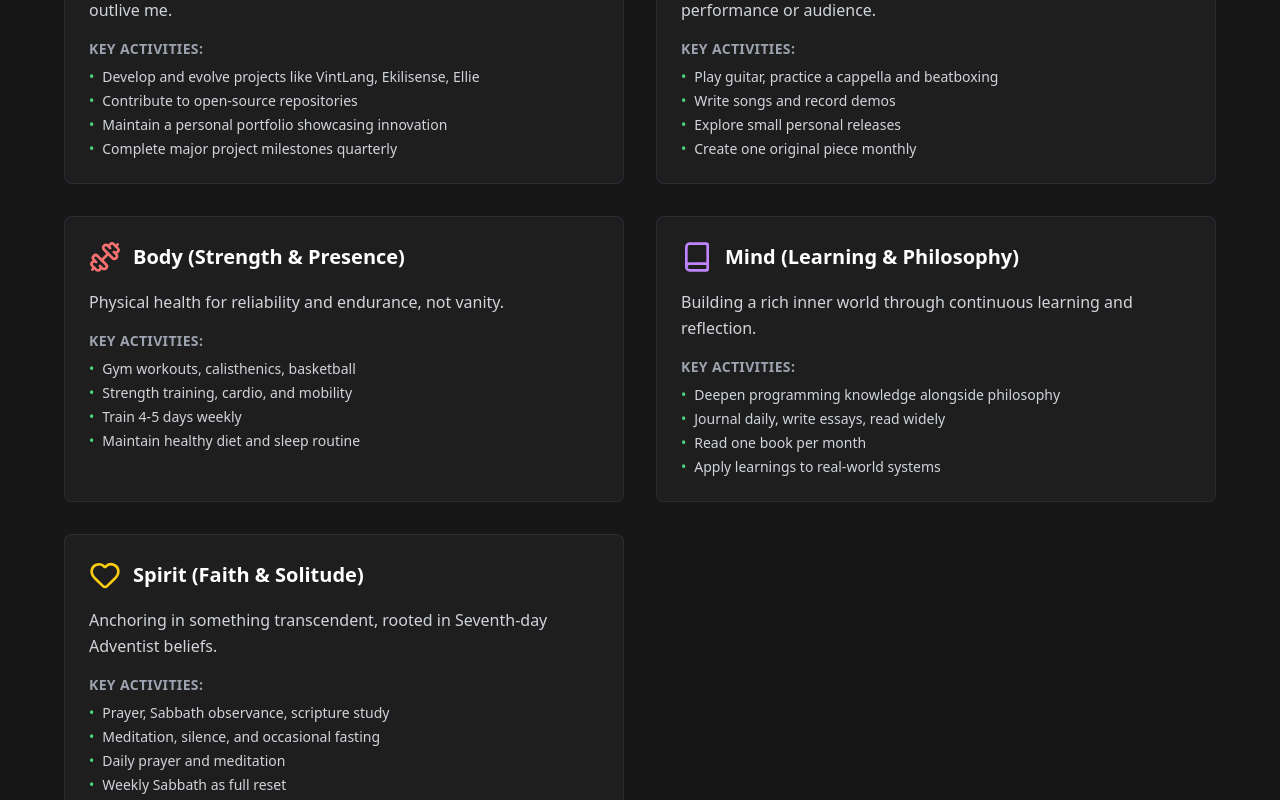
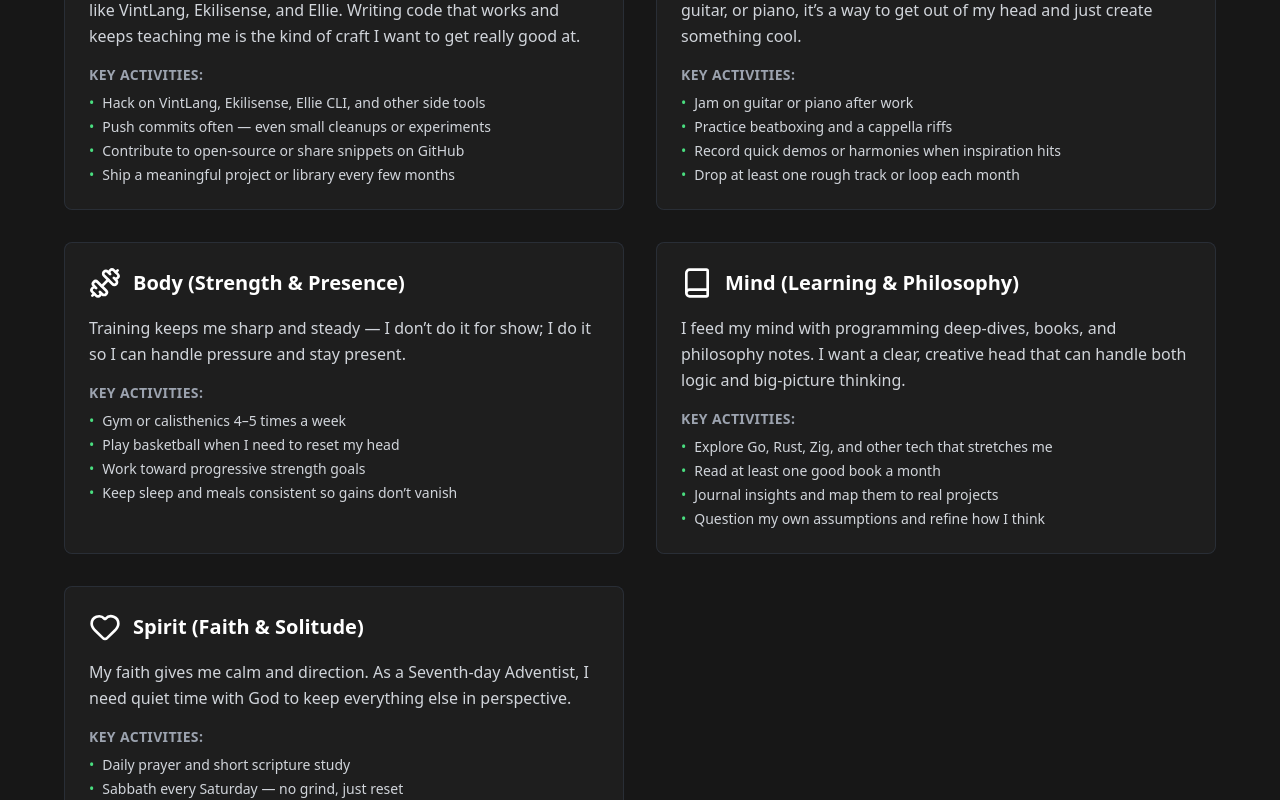
Before and after one commit to tacheraSasi/next-folio, a Next.js app: page /philosophy in a window 1280 px wide. Shown: the part 980-1780 px from the top of the page. Built offline with nearby package versions, Linux system fonts and the light colour scheme.

Commit message:
feat: refactor PhilosophyPage and add pillars data structure

```diff
--- a/app/philosophy/page.tsx
+++ b/app/philosophy/page.tsx
@@ -1,75 +1,13 @@
-"use client"
+"use client";
 import { motion } from "framer-motion";
-import { Brain, Code, Music, Dumbbell, Book, Heart } from "lucide-react";
+import { Brain } from "lucide-react";
 import Header from "@/components/Header";
 import Footer from "@/components/Footer";
 import StarryBackground from "@/components/StarryBackground";
 import SplashCursor from "@/components/SplashCursor";
+import { pillars } from "@/lib/pillars";
 
 export default function PhilosophyPage() {
-  const pillars = [
-    {
-      icon: Code,
-      title: "Creation (Programming & Engineering)",
-      description: "Building software, tools, and systems that have lasting impact and outlive me.",
-      color: "text-blue-400",
-      activities: [
-        "Develop and evolve projects like VintLang, Ekilisense, Ellie",
-        "Contribute to open-source repositories",
-        "Maintain a personal portfolio showcasing innovation",
-        "Complete major project milestones quarterly"
-      ]
-    },
-    {
-      icon: Music,
-      title: "Music (Expression & Flow)",
-      description: "Pure form of self-expression and therapy, independent of performance or audience.",
-      color: "text-green-400",
-      activities: [
-        "Play guitar, practice a cappella and beatboxing",
-        "Write songs and record demos",
-        "Explore small personal releases",
-        "Create one original piece monthly"
-      ]
-    },
-    {
-      icon: Dumbbell,
-      title: "Body (Strength & Presence)",
-      description: "Physical health for reliability and endurance, not vanity.",
-      color: "text-red-400",
-      activities: [
-        "Gym workouts, calisthenics, basketball",
-        "Strength training, cardio, and mobility",
-        "Train 4-5 days weekly",
-        "Maintain healthy diet and sleep routine"
-      ]
-    },
-    {
-      icon: Book,
-      title: "Mind (Learning & Philosophy)",
-      description: "Building a rich inner world through continuous learning and reflection.",
-      color: "text-purple-400",
-      activities: [
-        "Deepen programming knowledge alongside philosophy",
-        "Journal daily, write essays, read widely",
-        "Read one book per month",
-        "Apply learnings to real-world systems"
-      ]
-    },
-    {
-      icon: Heart,
-      title: "Spirit (Faith & Solitude)",
-      description: "Anchoring in something transcendent, rooted in Seventh-day Adventist beliefs.",
-      color: "text-yellow-400",
-      activities: [
-        "Prayer, Sabbath observance, scripture study",
-        "Meditation, silence, and occasional fasting",
-        "Daily prayer and meditation",
-        "Weekly Sabbath as full reset"
-      ]
-    }
-  ];
-
   return (
     <>
       <SplashCursor />
@@ -90,7 +28,11 @@ export default function PhilosophyPage() {
                   My Life Philosophy
                 </h1>
                 <p className="text-xl text-gray-300 max-w-4xl mx-auto">
-                  This document outlines the vision for my life, centered around five core pillars that provide structure, purpose, and fulfillment. These pillars are designed to be self-sustaining, independent of external relationships or validation, and adaptable to solitude.
+                  This document outlines the vision for my life, centered around
+                  five core pillars that provide structure, purpose, and
+                  fulfillment. These pillars are designed to be self-sustaining,
+                  independent of external relationships or validation, and
+                  adaptable to solitude.
                 </p>
               </motion.div>
             </div>
@@ -105,16 +47,21 @@ export default function PhilosophyPage() {
                 animate={{ opacity: 1, y: 0 }}
                 transition={{ delay: 0.2 }}
               >
-                <h2 className="text-3xl font-bold mb-6 text-green-400">Introduction</h2>
+                <h2 className="text-3xl font-bold mb-6 text-green-400">
+                  Introduction
+                </h2>
                 <div className="space-y-4 text-gray-300 leading-relaxed">
                   <p>
-                    These pillars draw from my passions in coding, systems building, music, physical fitness,
-                    intellectual growth, and spirituality. The goal is a balanced, disciplined life where each
-                    pillar supports the others, fostering long-term growth and inner peace.
+                    These pillars draw from my passions in coding, systems
+                    building, music, physical fitness, intellectual growth, and
+                    spirituality. The goal is a balanced, disciplined life where
+                    each pillar supports the others, fostering long-term growth
+                    and inner peace.
                   </p>
                   <p>
-                    This structure ensures I&apos;m not fragmented but focused on a holistic system that works in
-                    isolation, scales with life changes, and promotes interdependence among the pillars
+                    This structure ensures I&apos;m not fragmented but focused
+                    on a holistic system that works in isolation, scales with
+                    life changes, and promotes interdependence among the pillars
                     (e.g., mind fuels creation, spirit drives discipline).
                   </p>
                 </div>
@@ -145,14 +92,23 @@ export default function PhilosophyPage() {
                   >
                     <div className="flex items-center mb-4">
                       <pillar.icon className={`w-8 h-8 mr-3 ${pillar.color}`} />
-                      <h3 className="text-xl font-semibold text-white">{pillar.title}</h3>
+                      <h3 className="text-xl font-semibold text-white">
+                        {pillar.title}
+                      </h3>
                     </div>
-                    <p className="text-gray-300 mb-4 leading-relaxed">{pillar.description}</p>
+                    <p className="text-gray-300 mb-4 leading-relaxed">
+                      {pillar.description}
+                    </p>
                     <div>
-                      <h4 className="text-sm font-semibold text-gray-400 mb-2 uppercase tracking-wide">Key Activities:</h4>
+                      <h4 className="text-sm font-semibold text-gray-400 mb-2 uppercase tracking-wide">
+                        Key Activities:
+                      </h4>
                       <ul className="space-y-1">
                         {pillar.activities.map((activity, actIndex) => (
-                          <li key={actIndex} className="text-sm text-gray-300 flex items-start">
+                          <li
+                            key={actIndex}
+                            className="text-sm text-gray-300 flex items-start"
+                          >
                             <span className="text-green-400 mr-2">•</span>
                             {activity}
                           </li>
@@ -230,26 +186,52 @@ export default function PhilosophyPage() {
                 animate={{ opacity: 1, y: 0 }}
                 transition={{ delay: 1.0 }}
               >
-                <h2 className="text-3xl font-bold mb-6 text-green-400">Principles for Living This Life</h2>
+                <h2 className="text-3xl font-bold mb-6 text-green-400">
+                  Principles for Living This Life
+                </h2>
                 <div className="grid grid-cols-1 md:grid-cols-2 gap-6">
                   {[
-                    { title: "Independence", desc: "Everything is solitude-friendly—no reliance on others" },
-                    { title: "Scalability", desc: "Pillars adapt (e.g., travel → portable guitar; injury → modified Body routines)" },
-                    { title: "Balance & Synergy", desc: "Each pillar feeds others—e.g., Spirit provides motivation for all" },
-                    { title: "Discipline Over Motivation", desc: "Habits build through consistency, not mood" },
-                    { title: "Measurement", desc: "Track via journal or app: project commits, workout logs" },
-                    { title: "Long-Term Vision", desc: "By 2030, have impactful software, music catalog, peak physical form, published writings, deepened faith" }
+                    {
+                      title: "Independence",
+                      desc: "Everything is solitude-friendly—no reliance on others",
+                    },
+                    {
+                      title: "Scalability",
+                      desc: "Pillars adapt (e.g., travel → portable guitar; injury → modified Body routines)",
+                    },
+                    {
+                      title: "Balance & Synergy",
+                      desc: "Each pillar feeds others—e.g., Spirit provides motivation for all",
+                    },
+                    {
+                      title: "Discipline Over Motivation",
+                      desc: "Habits build through consistency, not mood",
+                    },
+                    {
+                      title: "Measurement",
+                      desc: "Track via journal or app: project commits, workout logs",
+                    },
+                    {
+                      title: "Long-Term Vision",
+                      desc: "By 2030, have impactful software, music catalog, peak physical form, published writings, deepened faith",
+                    },
                   ].map((principle) => (
-                    <div key={principle.title} className="bg-neutral-700/50 rounded-lg p-4">
-                      <h3 className="text-lg font-semibold text-white mb-2">{principle.title}</h3>
+                    <div
+                      key={principle.title}
+                      className="bg-neutral-700/50 rounded-lg p-4"
+                    >
+                      <h3 className="text-lg font-semibold text-white mb-2">
+                        {principle.title}
+                      </h3>
                       <p className="text-gray-300 text-sm">{principle.desc}</p>
                     </div>
                   ))}
                 </div>
                 <div className="mt-6 p-4 bg-gradient-to-r from-green-900/50 to-green-800/50 rounded-lg border border-green-700/50">
                   <p className="text-green-200 italic text-center">
-                    &quot;This structure isn&apos;t rigid—it&apos;s a compass. Living this way ensures a life of purpose,
-                    growth, and contentment, regardless of external factors.&quot;
+                    &quot;This structure isn&apos;t rigid—it&apos;s a compass.
+                    Living this way ensures a life of purpose, growth, and
+                    contentment, regardless of external factors.&quot;
                   </p>
                 </div>
               </motion.div>
--- /dev/null
+++ b/lib/pillars.ts
@@ -0,0 +1,69 @@
+import { Book, Code, Dumbbell, Heart, Music } from "lucide-react";
+
+export const pillars = [
+  {
+    icon: Code,
+    title: "Creation (Programming & Engineering)",
+    description:
+      "I love building stuff — from little npm packages to full-on systems like VintLang, Ekilisense, and Ellie. Writing code that works and keeps teaching me is the kind of craft I want to get really good at.",
+    color: "text-blue-400",
+    activities: [
+      "Hack on VintLang, Ekilisense, Ellie CLI, and other side tools",
+      "Push commits often — even small cleanups or experiments",
+      "Contribute to open-source or share snippets on GitHub",
+      "Ship a meaningful project or library every few months",
+    ],
+  },
+  {
+    icon: Music,
+    title: "Music (Expression & Flow)",
+    description:
+      "Music keeps me balanced. Whether it’s beatboxing, a cappella, guitar, or piano, it’s a way to get out of my head and just create something cool.",
+    color: "text-green-400",
+    activities: [
+      "Jam on guitar or piano after work",
+      "Practice beatboxing and a cappella riffs",
+      "Record quick demos or harmonies when inspiration hits",
+      "Drop at least one rough track or loop each month",
+    ],
+  },
+  {
+    icon: Dumbbell,
+    title: "Body (Strength & Presence)",
+    description:
+      "Training keeps me sharp and steady — I don’t do it for show; I do it so I can handle pressure and stay present.",
+    color: "text-red-400",
+    activities: [
+      "Gym or calisthenics 4–5 times a week",
+      "Play basketball when I need to reset my head",
+      "Work toward progressive strength goals",
+      "Keep sleep and meals consistent so gains don’t vanish",
+    ],
+  },
+  {
+    icon: Book,
+    title: "Mind (Learning & Philosophy)",
+    description:
+      "I feed my mind with programming deep-dives, books, and philosophy notes. I want a clear, creative head that can handle both logic and big-picture thinking.",
+    color: "text-purple-400",
+    activities: [
+      "Explore Go, Rust, Zig, and other tech that stretches me",
+      "Read at least one good book a month",
+      "Journal insights and map them to real projects",
+      "Question my own assumptions and refine how I think",
+    ],
+  },
+  {
+    icon: Heart,
+    title: "Spirit (Faith & Solitude)",
+    description:
+      "My faith gives me calm and direction. As a Seventh-day Adventist, I need quiet time with God to keep everything else in perspective.",
+    color: "text-yellow-400",
+    activities: [
+      "Daily prayer and short scripture study",
+      "Sabbath every Saturday — no grind, just reset",
+      "Take quiet walks or sit in silence when I need clarity",
+      "Unplug or fast occasionally to stay focused on what matters",
+    ],
+  },
+];
```
